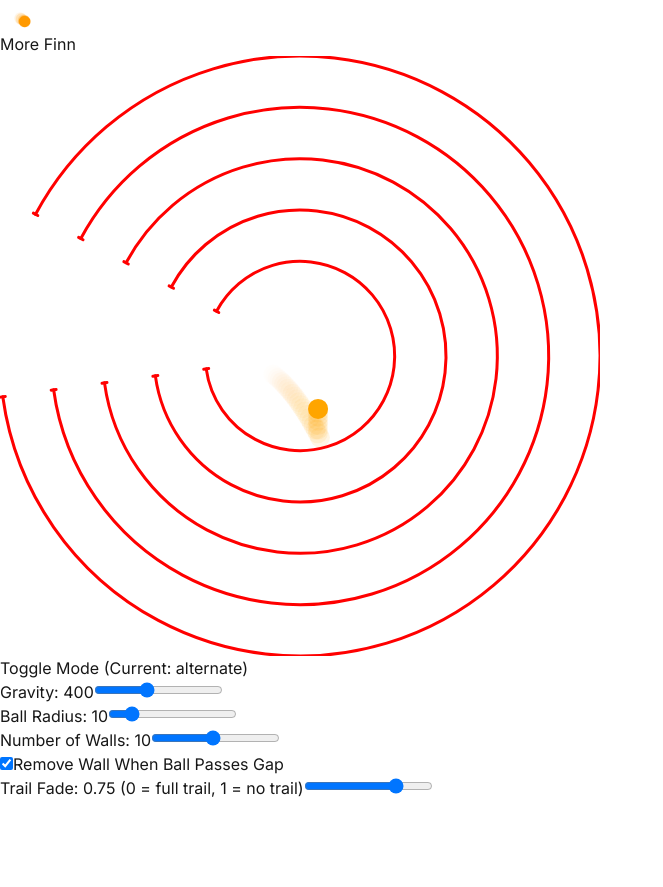
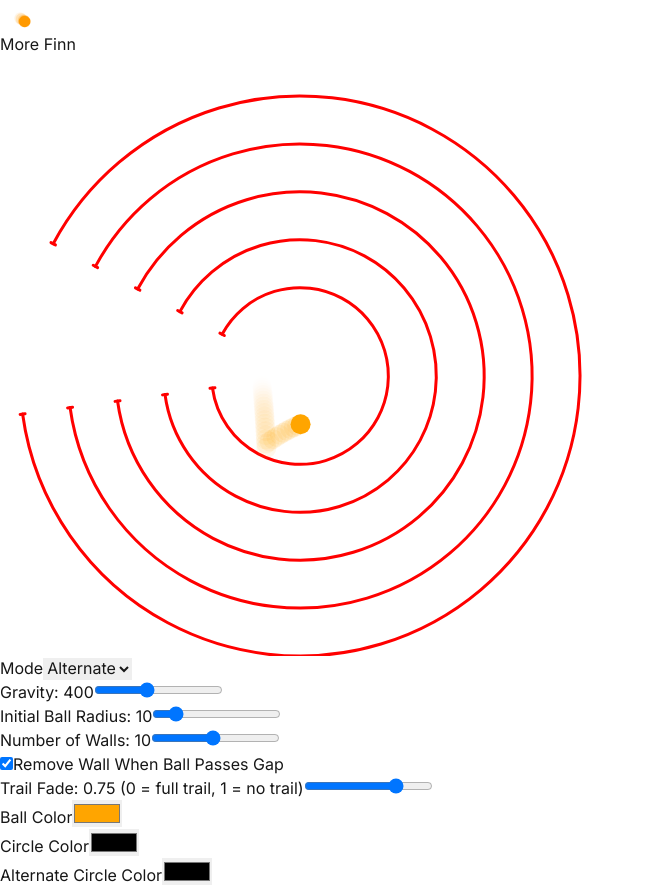
Before and after one commit to finnmo/bouncingball, a Next.js app: page / in a window 1280 px wide. Shown: the whole page, without its empty margins (0-663 px from the left). Before the commit the page ends 800 px from the top, so only its background shows below. Built offline with nearby package versions, Linux system fonts and the light colour scheme.

Commit message:
added growth mode

```diff
--- a/src/app/page.tsx
+++ b/src/app/page.tsx
@@ -12,7 +12,23 @@ const MIN_WALLS = 1;
 const MAX_WALLS = 20;
 const MAX_CANVAS_SIZE = 600; // maximum canvas size on desktop
 
-// Extend CircleWall to optionally include a color.
+// ------------------------------
+// Helper: Convert hex to RGBA
+// ------------------------------
+function hexToRGBA(hex: string, alpha: number | string): string {
+  let c = hex.replace("#", "");
+  if (c.length === 3) {
+    c = c[0] + c[0] + c[1] + c[1] + c[2] + c[2];
+  }
+  const r = parseInt(c.substring(0, 2), 16);
+  const g = parseInt(c.substring(2, 4), 16);
+  const b = parseInt(c.substring(4, 6), 16);
+  return `rgba(${r}, ${g}, ${b}, ${alpha})`;
+}
+
+// ------------------------------
+// Types & Interfaces
+// ------------------------------
 interface CircleWall {
   id: number;
   radius: number;
@@ -21,7 +37,6 @@ interface CircleWall {
   color?: string;
 }
 
-// Particle interface for shatter effects.
 interface Particle {
   x: number;
   y: number;
@@ -34,7 +49,7 @@ interface Particle {
 }
 
 // ------------------------------
-// Ball Class and Helper Functions
+// Ball Class and Helpers
 // ------------------------------
 class Ball {
   x: number;
@@ -52,7 +67,6 @@ class Ball {
   }
 
   update(dt: number, gravity: number) {
-    // Apply gravity (pixels/s² scaled by dt)
     this.vy += gravity * dt;
     this.x += this.vx * dt;
     this.y += this.vy * dt;
@@ -67,10 +81,10 @@ class Ball {
     this.y += ny * POST_COLLISION_OFFSET;
   }
 
-  draw(ctx: CanvasRenderingContext2D) {
+  draw(ctx: CanvasRenderingContext2D, color: string = "#ffa500") {
     ctx.beginPath();
     ctx.arc(this.x, this.y, this.radius, 0, TWO_PI);
-    ctx.fillStyle = "orange";
+    ctx.fillStyle = color;
     ctx.fill();
   }
 }
@@ -81,18 +95,18 @@ class Ball {
 function generateCircleWalls(
   count: number,
   largestRadius: number,
-  smallestRadius: number
+  smallestRadius: number,
+  defaultColor?: string
 ): CircleWall[] {
   if (count <= 0) return [];
   if (count === 1)
-    return [{ id: 0, radius: largestRadius, rotation: 0, rotationSpeed: 0.005 }];
+    return [{ id: 0, radius: largestRadius, rotation: 0, rotationSpeed: 0.005, color: defaultColor || "white" }];
   const walls: CircleWall[] = [];
   const step = (largestRadius - smallestRadius) / (count - 1);
   for (let i = 0; i < count; i++) {
     const r = smallestRadius + step * i;
-    // Alternate speeds/direction for visual interest.
     const speed = 0.003 + 0.002 * (i % 2 === 0 ? 1 : -1);
-    walls.push({ id: i, radius: r, rotation: 0, rotationSpeed: speed });
+    walls.push({ id: i, radius: r, rotation: 0, rotationSpeed: speed, color: defaultColor || "white" });
   }
   return walls;
 }
@@ -100,21 +114,22 @@ function generateCircleWalls(
 function generateAlternateWalls(
   count: number,
   largestRadius: number,
-  smallestRadius: number
+  smallestRadius: number,
+  color1?: string,
+  color2?: string
 ): CircleWall[] {
   if (count <= 0) return [];
   if (count === 1)
     return [
-      { id: 0, radius: largestRadius, rotation: 0, rotationSpeed: 0.01, color: "white" },
+      { id: 0, radius: largestRadius, rotation: 0, rotationSpeed: 0.01, color: color1 || "white" },
     ];
   const walls: CircleWall[] = [];
   const step = (largestRadius - smallestRadius) / (count - 1);
   const speed = 0.01; // constant speed
   for (let i = 0; i < count; i++) {
     const r = smallestRadius + step * i;
-    // Even-indexed walls rotate one way; odd-indexed walls rotate the opposite way.
     const rotationSpeed = i % 2 === 0 ? speed : -speed;
-    const color = i % 2 === 0 ? "white" : "red";
+    const color = i % 2 === 0 ? (color1 || "white") : (color2 || "red");
     walls.push({ id: i, radius: r, rotation: 0, rotationSpeed, color });
   }
   return walls;
@@ -218,7 +233,7 @@ function checkRadialCap(
 }
 
 // ------------------------------
-// Particle Functions (for shatter effect)
+// Particle Functions (Shatter & Fireworks)
 // ------------------------------
 function createShatterParticles(
   wall: CircleWall,
@@ -229,15 +244,13 @@ function createShatterParticles(
   const particles: Particle[] = [];
   for (let i = 0; i < count; i++) {
     const angle = Math.random() * TWO_PI;
-    // Spawn along the wall's circumference.
     const x = cx + wall.radius * Math.cos(angle);
     const y = cy + wall.radius * Math.sin(angle);
-    // Give particles an outward velocity with randomness.
-    const speed = Math.random() * 50 + 50; // between 50 and 100 pixels/s
+    const speed = Math.random() * 50 + 50;
     const vx = Math.cos(angle) * speed + (Math.random() - 0.5) * 50;
     const vy = Math.sin(angle) * speed + (Math.random() - 0.5) * 50;
-    const radius = Math.random() * 2 + 1; // between 1 and 3 pixels
-    const maxLife = Math.random() * 0.5 + 0.5; // between 0.5 and 1 second
+    const radius = Math.random() * 2 + 1;
+    const maxLife = Math.random() * 0.5 + 0.5;
     particles.push({
       x,
       y,
@@ -253,7 +266,6 @@ function createShatterParticles(
 }
 
 function createFireworkParticles(cx: number, cy: number, count: number = 100): Particle[] {
-  // Spawn more particles for a grander firework, each with a random color.
   const particles: Particle[] = [];
   for (let i = 0; i < count; i++) {
     const angle = Math.random() * TWO_PI;
@@ -269,14 +281,66 @@ function createFireworkParticles(cx: number, cy: number, count: number = 100): P
   return particles;
 }
 
+// ------------------------------
+// Drawing Helpers
+// ------------------------------
+function drawRadialCap(
+  ctx: CanvasRenderingContext2D,
+  cx: number,
+  cy: number,
+  radius: number,
+  angle: number
+) {
+  const cosA = Math.cos(angle);
+  const sinA = Math.sin(angle);
+  const inner = radius - HALF_CAP;
+  const outer = radius + HALF_CAP;
+  const sx = cx + inner * cosA;
+  const sy = cy + inner * sinA;
+  const ex = cx + outer * cosA;
+  const ey = cy + outer * sinA;
+  ctx.beginPath();
+  ctx.moveTo(sx, sy);
+  ctx.lineTo(ex, ey);
+  ctx.stroke();
+}
+
+function drawWalls(
+  ctx: CanvasRenderingContext2D,
+  cx: number,
+  cy: number,
+  walls: CircleWall[],
+  mode?: "normal" | "alternate" | "growth"
+) {
+  ctx.save();
+  walls.forEach((wall) => {
+    ctx.strokeStyle = wall.color || "white";
+    ctx.lineWidth = 3;
+    ctx.lineCap = "round";
+    if (mode === "growth") {
+      ctx.beginPath();
+      ctx.arc(cx, cy, wall.radius, 0, TWO_PI);
+      ctx.stroke();
+    } else {
+      const startAngle = wall.rotation + GAP_ANGLE;
+      const endAngle = wall.rotation + TWO_PI;
+      ctx.beginPath();
+      ctx.arc(cx, cy, wall.radius, startAngle, endAngle, false);
+      ctx.stroke();
+      drawRadialCap(ctx, cx, cy, wall.radius, wall.rotation);
+      drawRadialCap(ctx, cx, cy, wall.radius, wall.rotation + GAP_ANGLE);
+    }
+  });
+  ctx.restore();
+}
 
 // ------------------------------
-// Main Component: Responsive Canvas & Animation
+// Main Component: Canvas & Animation
 // ------------------------------
 export default function HomePage() {
   const canvasRef = useRef<HTMLCanvasElement>(null);
 
-  // Responsive canvas: use the minimum of window dimensions but not exceed MAX_CANVAS_SIZE.
+  // Responsive canvas.
   const [canvasSize, setCanvasSize] = useState(600);
   useEffect(() => {
     const updateSize = () => {
@@ -289,25 +353,34 @@ export default function HomePage() {
   }, []);
 
   // User controls.
-  const [gravity, setGravity] = useState(400); // pixels/s²
+  const [gravity, setGravity] = useState(400);
   const [ballRadius, setBallRadius] = useState(10);
   const [numWalls, setNumWalls] = useState(10);
   const [removeWallOnPass, setRemoveWallOnPass] = useState(true);
-  // fadeStrength: 0 = full trail, 1 = no trail.
   const [fadeStrength, setFadeStrength] = useState(0.75);
-  const [mode, setMode] = useState<"normal" | "alternate">("alternate");
+  const [mode, setMode] = useState<"normal" | "alternate" | "growth">("alternate");
+
+  // Theme state.
+  const [ballColor, setBallColor] = useState("#ffa500"); // default orange
+  const [circleColor, setCircleColor] = useState("white");
+  const [alternateCircleColor, setAlternateCircleColor] = useState("red");
+
+  // Walls state.
   const [walls, setWalls] = useState<CircleWall[]>([]);
 
-  // Regenerate walls when numWalls, canvasSize, or mode changes.
+  // Regenerate walls when settings change.
   useEffect(() => {
-    const largestRadius = canvasSize / 2;
-    const smallestRadius = largestRadius * 0.23;
+    // We'll leave room at the top for the counter.
+    const margin = 40;
+    const largestRadius = (canvasSize - margin) / 2;
     if (mode === "normal") {
-      setWalls(generateCircleWalls(numWalls, largestRadius, smallestRadius));
-    } else {
-      setWalls(generateAlternateWalls(numWalls, largestRadius, smallestRadius));
+      setWalls(generateCircleWalls(numWalls, largestRadius, largestRadius * 0.23, circleColor));
+    } else if (mode === "alternate") {
+      setWalls(generateAlternateWalls(numWalls, largestRadius, largestRadius * 0.23, circleColor, alternateCircleColor));
+    } else if (mode === "growth") {
+      setWalls([{ id: 0, radius: largestRadius, rotation: 0, rotationSpeed: 0, color: circleColor }]);
     }
-  }, [numWalls, canvasSize, mode]);
+  }, [numWalls, canvasSize, mode, circleColor, alternateCircleColor]);
 
   useEffect(() => {
     const canvas = canvasRef.current;
@@ -315,62 +388,81 @@ export default function HomePage() {
     const ctx = canvas.getContext("2d");
     if (!ctx) return;
 
-    // Set canvas dimensions.
     canvas.width = canvasSize;
     canvas.height = canvasSize;
-    const cw = canvas.width;
-    const ch = canvas.height;
-    const cx = cw / 2;
-    const cy = ch / 2;
-    const largestRadius = cw / 2;
+    const margin = 40;
+    // Adjust the largest radius and center so there is room for the counter.
+    const largestRadius = (canvasSize - margin) / 2;
+    const cx = canvas.width / 2;
+    const cy = largestRadius + margin; // push center down by margin
 
     // Create the ball at the center.
     const ball = new Ball(cx, cy, ballRadius, 100, -50);
-    // Make a local copy of walls.
+    const particles: Particle[] = [];
+
     let localWalls = walls.map((w) => ({ ...w }));
     let lastTime = performance.now();
     let animationFrameId: number;
-    // Particle array for shatter effects.
-    let particles: Particle[] = [];
-    // Firework particles for celebration.
     let fireworks: Particle[] = [];
-    // Store recent ball positions for trail.
     const maxTrailLength = 30;
     const ballTrail: { x: number; y: number }[] = [];
-
-    // Flag and timer for celebration mode.
     let celebrating = false;
     let celebrationStartTime = 0;
 
     function animate(time: number) {
       const dt = (time - lastTime) / 1000;
       lastTime = time;
+      if(!ctx) return;
+      if(!canvas) return;
+      ctx.clearRect(0, 0, canvas.width, canvas.height);
 
-      // Clear canvas.
-      if(!ctx) return;
-      ctx.clearRect(0, 0, cw, ch);
+      // Draw walls.
+      drawWalls(ctx, cx, cy, localWalls, mode);
 
-      // Always draw the walls.
-      drawWalls(ctx, cx, cy, localWalls);
-
-      // Update wall rotations.
+      // Update wall rotations (if applicable).
+      if (mode !== "growth") {
         localWalls.forEach((wall) => {
           wall.rotation = normalizeAngle(wall.rotation + wall.rotationSpeed * dt * 60);
         });
+      }
 
-      // --- Normal Mode: Update ball physics if not celebrating ---
-      if (!celebrating) {
       const prevX = ball.x;
       const prevY = ball.y;
       ball.update(dt, gravity);
 
-        // Update ball trail.
       ballTrail.push({ x: ball.x, y: ball.y });
       if (ballTrail.length > maxTrailLength) {
         ballTrail.shift();
       }
 
-        // Check collisions and remove walls.
+      // --- Collision Handling ---
+      if (mode === "growth") {
+        const wall = localWalls[0];
+        const currDist = Math.hypot(ball.x - cx, ball.y - cy);
+        // If the ball's outer edge goes past the wall...
+        if (currDist + ball.radius > wall.radius) {
+          // Compute the normalized vector from the circle center to the ball.
+          const normalX = (ball.x - cx) / currDist;
+          const normalY = (ball.y - cy) / currDist;
+          // Clamp the ball so it touches the wall exactly.
+          ball.x = cx + (wall.radius - ball.radius) * normalX;
+          ball.y = cy + (wall.radius - ball.radius) * normalY;
+          // Reflect the ball's velocity along that normal.
+          ball.reflect(normalX, normalY);
+          // Increase size and speed.
+          ball.radius += 2;
+          ball.vx *= 1.05;
+          ball.vy *= 1.05;
+          // Reset the game if the ball is almost as big as the circle.
+          if (ball.radius >= wall.radius - 1) {
+            ball.x = cx;
+            ball.y = cy;
+            ball.vx = 100;
+            ball.vy = -50;
+            ball.radius = ballRadius;
+          }
+        }
+      } else {
         for (let i = 0; i < localWalls.length; i++) {
           const wall = localWalls[i];
           const arcCollision = checkArcCollision(ball, prevX, prevY, cx, cy, wall);
@@ -400,11 +492,9 @@ export default function HomePage() {
             ball.reflect(capCollision2.normalX, capCollision2.normalY);
             break;
           }
-          // Remove wall when ball passes through the gap.
-          const ballDist = Math.hypot(ball.x - cx, ball.y - cy);
           if (
             removeWallOnPass &&
-            Math.abs(ballDist - wall.radius) < ball.radius &&
+            Math.abs(Math.hypot(ball.x - cx, ball.y - cy) - wall.radius) < ball.radius &&
             isAngleInGap(Math.atan2(ball.y - cy, ball.x - cx), wall.rotation)
           ) {
             const shatter = createShatterParticles(wall, cx, cy, 20);
@@ -413,32 +503,26 @@ export default function HomePage() {
             i--;
           }
         }
+      }
 
+      if (mode !== "growth") {
         const ballDist = Math.hypot(ball.x - cx, ball.y - cy);
         if (!celebrating && ballDist > largestRadius + ball.radius) {
           celebrating = true;
           celebrationStartTime = time;
-          // Define multiple explosion points:
           const explosionPoints = [
-            { x: ball.x, y: ball.y }, // explosion at ball exit location
-            { x: Math.random() * cw, y: Math.random() * ch },
-            { x: Math.random() * cw, y: Math.random() * ch },
-            { x: Math.random() * cw, y: Math.random() * ch },
-            { x: Math.random() * cw, y: Math.random() * ch },
-            { x: Math.random() * cw, y: Math.random() * ch },
-            { x: Math.random() * cw, y: Math.random() * ch },
+            { x: ball.x, y: ball.y },
+            { x: Math.random() * canvas.width, y: Math.random() * canvas.height },
+            { x: Math.random() * canvas.width, y: Math.random() * canvas.height },
           ];
           fireworks = [];
           explosionPoints.forEach((point) => {
-            // Generate 50 particles for each explosion.
             fireworks.push(...createFireworkParticles(point.x, point.y, 50));
           });
         }
       }
 
-      // --- Celebration Mode: Update and draw fireworks ---
       if (celebrating) {
-        // Update fireworks particles.
         for (let i = fireworks.length - 1; i >= 0; i--) {
           const fp = fireworks[i];
           fp.x += fp.vx * dt;
@@ -447,10 +531,8 @@ export default function HomePage() {
           if (fp.life <= 0) {
             fireworks.splice(i, 1);
           } else {
-            // Draw particle with fading opacity.
             const alpha = fp.life / fp.maxLife;
             let colorStr = fp.color;
-            // Convert hsl() to hsla() for transparency.
             if (colorStr.startsWith("hsl(")) {
               colorStr = colorStr.replace("hsl(", "hsla(").replace(")", `,${alpha.toFixed(2)})`);
             }
@@ -460,28 +542,24 @@ export default function HomePage() {
             ctx.fill();
           }
         }
-        // End celebration after 3 seconds.
-        if (time - celebrationStartTime > 1300) {
+        if (time - celebrationStartTime > 3000) {
           celebrating = false;
-          // Reset the ball.
           ball.x = cx;
           ball.y = cy;
           ball.vx = 100;
           ball.vy = -50;
           ballTrail.length = 0;
-          // Regenerate walls based on current mode.
-          const largestRadiusNew = canvasSize / 2;
-          const smallestRadius = largestRadiusNew * 0.23;
-          localWalls =
-            mode === "normal"
-              ? generateCircleWalls(numWalls, largestRadiusNew, smallestRadius)
-              : generateAlternateWalls(numWalls, largestRadiusNew, smallestRadius);
-          // Clear any remaining fireworks.
+          const newLargestRadius = (canvasSize - margin) / 2;
+          const smallestRadius = newLargestRadius * 0.23;
+          if (mode === "normal") {
+            localWalls = generateCircleWalls(numWalls, newLargestRadius, smallestRadius, circleColor);
+          } else if (mode === "alternate") {
+            localWalls = generateAlternateWalls(numWalls, newLargestRadius, smallestRadius, circleColor, alternateCircleColor);
+          }
           fireworks = [];
         }
       }
 
-      // --- Update and draw shatter particles (if any) ---
       for (let i = particles.length - 1; i >= 0; i--) {
         const p = particles[i];
         p.x += p.vx * dt;
@@ -498,7 +576,6 @@ export default function HomePage() {
         }
       }
 
-      // --- Draw ball trail and ball if not in celebration ---
       if (!celebrating) {
         const baseAlpha = 0.5;
         for (let i = 0; i < ballTrail.length; i++) {
@@ -507,36 +584,47 @@ export default function HomePage() {
           const alpha = baseAlpha * (1 - fadeStrength) * relativeAge;
           ctx.beginPath();
           ctx.arc(pos.x, pos.y, ball.radius, 0, TWO_PI);
-          ctx.fillStyle = `rgba(255,165,0,${alpha.toFixed(2)})`;
+          ctx.fillStyle = hexToRGBA(ballColor, alpha);
           ctx.fill();
         }
-        ball.draw(ctx);
+        ball.draw(ctx, ballColor);
       }
+
+      // Draw counter above the outer circle.
+      ctx.fillStyle = "white";
+      ctx.font = "20px sans-serif";
+      const counterText =
+        mode === "growth" ? `Ball Size: ${Math.round(ball.radius)}` : `Circles Left: ${localWalls.length}`;
+      const textMetrics = ctx.measureText(counterText);
+      // The counter is drawn just above the outer circle.
+      ctx.fillText(counterText, cx - textMetrics.width / 2, cy - largestRadius - 10);
 
       animationFrameId = requestAnimationFrame(animate);
     }
 
     animationFrameId = requestAnimationFrame(animate);
     return () => cancelAnimationFrame(animationFrameId);
-  }, [gravity, ballRadius, walls, removeWallOnPass, canvasSize, fadeStrength, mode]);
-
+  }, [gravity, ballRadius, walls, removeWallOnPass, canvasSize, fadeStrength, mode, ballColor]);
 
   return (
-    // Extra top padding (pt-20) ensures controls are visible.
     <main className="min-h-screen bg-black flex flex-col md:flex-row p-4 pt-20 overflow-x-hidden">
       <div className="flex-1 flex items-center justify-center mb-4 md:mb-0">
         <canvas ref={canvasRef} className="bg-black" />
       </div>
       <div className="w-full md:w-72 md:ml-4 text-white flex flex-col gap-4">
-        {/* Mode Toggle Button */}
-        <button
-          onClick={() =>
-            setMode((prev) => (prev === "normal" ? "alternate" : "normal"))
-          }
-          className="bg-gray-800 hover:bg-gray-700 px-4 py-2 rounded"
+        {/* Mode Selector */}
+        <div>
+          <label className="block mb-1 text-sm">Mode</label>
+          <select
+            value={mode}
+            onChange={(e) => setMode(e.target.value as "normal" | "alternate" | "growth")}
+            className="bg-gray-800 hover:bg-gray-700 px-4 py-2 rounded w-full"
           >
-          Toggle Mode (Current: {mode})
-        </button>
+            <option value="normal">Normal</option>
+            <option value="alternate">Alternate</option>
+            <option value="growth">Growth</option>
+          </select>
+        </div>
         {/* Gravity Slider */}
         <div>
           <label className="block mb-1 text-sm">Gravity: {gravity.toFixed(0)}</label>
@@ -552,7 +640,7 @@ export default function HomePage() {
         </div>
         {/* Ball Radius Slider */}
         <div>
-          <label className="block mb-1 text-sm">Ball Radius: {ballRadius}</label>
+          <label className="block mb-1 text-sm">Initial Ball Radius: {ballRadius}</label>
           <input
             type="range"
             min="5"
@@ -563,7 +651,8 @@ export default function HomePage() {
             className="w-full"
           />
         </div>
-        {/* Number of Walls Slider */}
+        {/* Number of Walls Slider (not used in Growth mode) */}
+        {mode !== "growth" && (
           <div>
             <label className="block mb-1 text-sm">Number of Walls: {numWalls}</label>
             <input
@@ -576,7 +665,9 @@ export default function HomePage() {
               className="w-full"
             />
           </div>
-        {/* Remove Wall on Pass Checkbox */}
+        )}
+        {/* Remove Wall on Pass Checkbox (not used in Growth mode) */}
+        {mode !== "growth" && (
           <div className="flex items-center gap-2">
             <input
               type="checkbox"
@@ -588,7 +679,9 @@ export default function HomePage() {
               Remove Wall When Ball Passes Gap
             </label>
           </div>
-        {/* Trail Fade Slider */}
+        )}
+        {/* Trail Fade Slider (not used in Growth mode) */}
+        {mode !== "growth" && (
           <div>
             <label className="block mb-1 text-sm">
               Trail Fade: {fadeStrength.toFixed(2)} (0 = full trail, 1 = no trail)
@@ -603,53 +696,36 @@ export default function HomePage() {
               className="w-full"
             />
           </div>
+        )}
+        {/* Theme Settings */}
+        <div>
+          <label className="block mb-1 text-sm">Ball Color</label>
+          <input
+            type="color"
+            value={ballColor}
+            onChange={(e) => setBallColor(e.target.value)}
+            className="w-full"
+          />
+        </div>
+        <div>
+          <label className="block mb-1 text-sm">Circle Color</label>
+          <input
+            type="color"
+            value={circleColor}
+            onChange={(e) => setCircleColor(e.target.value)}
+            className="w-full"
+          />
+        </div>
+        <div>
+          <label className="block mb-1 text-sm">Alternate Circle Color</label>
+          <input
+            type="color"
+            value={alternateCircleColor}
+            onChange={(e) => setAlternateCircleColor(e.target.value)}
+            className="w-full"
+          />
+        </div>
       </div>
     </main>
   );
 }
-
-// ------------------------------
-// Drawing Helpers
-// ------------------------------
-function drawWalls(
-  ctx: CanvasRenderingContext2D,
-  cx: number,
-  cy: number,
-  walls: CircleWall[]
-) {
-  ctx.save();
-  walls.forEach((wall) => {
-    ctx.strokeStyle = wall.color || "white";
-    ctx.lineWidth = 3;
-    ctx.lineCap = "round";
-    const startAngle = wall.rotation + GAP_ANGLE;
-    const endAngle = wall.rotation + TWO_PI;
-    ctx.beginPath();
-    ctx.arc(cx, cy, wall.radius, startAngle, endAngle, false);
-    ctx.stroke();
-    drawRadialCap(ctx, cx, cy, wall.radius, wall.rotation);
-    drawRadialCap(ctx, cx, cy, wall.radius, wall.rotation + GAP_ANGLE);
-  });
-  ctx.restore();
-}
-
-function drawRadialCap(
-  ctx: CanvasRenderingContext2D,
-  cx: number,
-  cy: number,
-  radius: number,
-  angle: number
-) {
-  const cosA = Math.cos(angle);
-  const sinA = Math.sin(angle);
-  const inner = radius - HALF_CAP;
-  const outer = radius + HALF_CAP;
-  const sx = cx + inner * cosA;
-  const sy = cy + inner * sinA;
-  const ex = cx + outer * cosA;
-  const ey = cy + outer * sinA;
-  ctx.beginPath();
-  ctx.moveTo(sx, sy);
-  ctx.lineTo(ex, ey);
-  ctx.stroke();
-}
```
Lines whose indentation alone changed are shown as unchanged.
